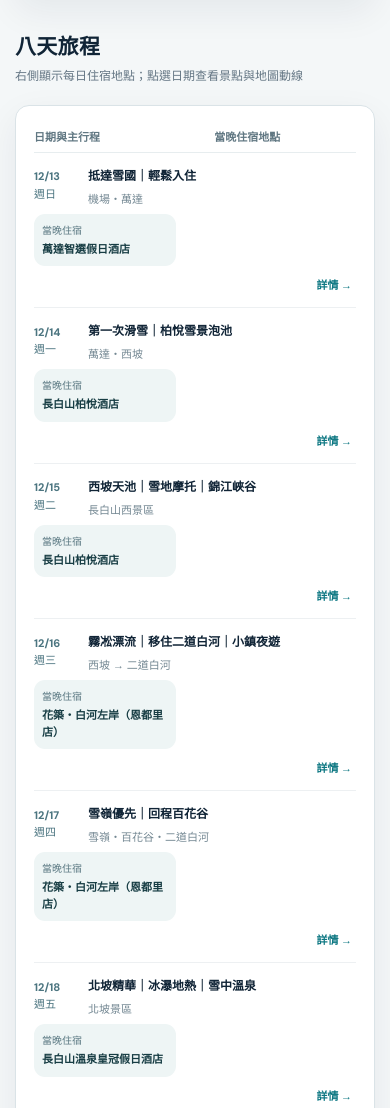
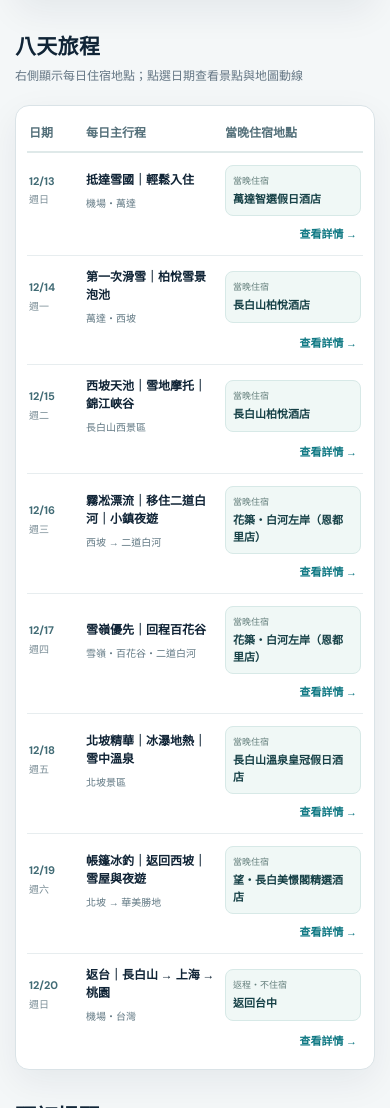
Before and after one commit to dreamchiz/qianfu-w5-exam, a plain HTML site: page index.html in a window 390 px wide. Shown: the part 1153-2261 px from the top of the page. Drawn offline with nearby package versions, Linux system fonts and the light colour scheme.

Commit message:
Fix desktop/mobile lodging grid with shared alignment

```diff
--- a/index.html
+++ b/index.html
@@ -12,6 +12,25 @@
 
 /* 全站語言規則：介面、景點、飯店、旅遊建議一律使用繁體中文；航班代碼及必要網址保留原文。 */
 .overview-hdr{display:grid;grid-template-columns:minmax(0,1fr) minmax(170px,34%);gap:16px;padding:12px 56px 8px 71px;color:#607782;font-size:12px;font-weight:800;border-bottom:1px solid #e7edef}.overview-row{display:flex;align-items:center;gap:13px;padding:13px 0;border-bottom:1px solid #edf0f2}.overview-row:last-child{border-bottom:0}.overview-date{width:58px;flex:none;font-size:12px;font-weight:800;color:#4c7580;line-height:1.6}.overview-date span{font-weight:400}.overview-main{flex:1;min-width:0}.overview-main>b{font-size:13px;line-height:1.5}.overview-zone{font-size:11px;color:#748893;margin-top:5px}.overview-stay{width:34%;min-width:170px;padding:10px 12px;background:#eef5f5;border-radius:11px;line-height:1.5;display:flex;flex-direction:column;gap:3px}.overview-stay small{font-size:10px;color:#597781}.overview-stay b{font-size:12px;color:#163c43}.overview-row .linkbtn{white-space:nowrap}@media(max-width:650px){.overview-hdr{grid-template-columns:1fr 44%;padding-left:0;padding-right:0;font-size:11px}.overview-row{gap:8px;flex-wrap:wrap}.overview-date{width:46px;font-size:11px}.overview-main{flex:1 1 38%}.overview-main>b{font-size:12px}.overview-stay{width:44%;min-width:0;flex:0 0 44%;padding:9px 8px}.overview-stay b{font-size:11px;overflow-wrap:anywhere}.overview-row .linkbtn{flex:0 0 100%;text-align:right;padding:2px 4px}}
+
+/* 品質規範：桌機及手機相同欄位順序，住宿資訊永遠置於主行程右側；全站繁體中文。 */
+#overviewdays{padding:8px 20px!important}
+.overview-head,.overview-row{display:grid;grid-template-columns:76px minmax(0,1fr) minmax(230px,34%) 100px;column-gap:18px;align-items:center}
+.overview-head{padding:15px 5px;border-bottom:2px solid #dfe9e9;color:#536f79;font-size:12px;font-weight:800}
+.overview-row{padding:13px 5px;border-bottom:1px solid #e7edef;min-height:80px}
+.overview-row:last-child{border-bottom:none}
+.overview-date{font-size:13px;font-weight:800;color:#416b75;display:flex;flex-direction:column;gap:2px}
+.overview-date span{font-weight:500;font-size:11px;color:#7b8e97}
+.overview-main{min-width:0;display:flex;flex-direction:column;gap:6px}
+.overview-main b{font-size:14px;line-height:1.5}
+.overview-main span{font-size:12px;color:#627984}
+.overview-hotel{min-width:0;display:flex;flex-direction:column;gap:4px;padding:11px 14px;border:1px solid #d7e9e7;border-radius:12px;background:#f0f8f6}
+.overview-hotel-label{font-size:11px;color:#66817e}
+.overview-hotel strong{font-size:13px;color:#143f45;line-height:1.5;overflow-wrap:anywhere}
+.overview-detail{text-align:right;font-size:12px;white-space:nowrap}
+@media (min-width:651px) and (max-width:930px){.overview-head,.overview-row{grid-template-columns:65px minmax(0,1fr) minmax(180px,35%) 75px;column-gap:11px}.overview-hotel{padding:10px}.overview-hotel strong{font-size:12px}.overview-detail{font-size:11px}}
+@media (max-width:650px){#overviewdays{padding:7px 11px!important}.overview-head{grid-template-columns:49px minmax(0,1fr) minmax(119px,41%);column-gap:8px;padding:10px 2px}.overview-head .actioncol{display:none}.overview-head .staycol{display:block}.overview-row{grid-template-columns:49px minmax(0,1fr) minmax(119px,41%);column-gap:8px;row-gap:7px;padding:12px 2px}.overview-date{font-size:11px}.overview-date span{font-size:10px}.overview-main b{font-size:12px}.overview-main span{font-size:10px}.overview-hotel{padding:8px 7px;border-radius:8px}.overview-hotel strong{font-size:11px}.overview-hotel-label{font-size:9px}.overview-detail{grid-column:2/4;justify-self:end;font-size:11px;padding:3px 5px}}
+@media (max-width:355px){.overview-head,.overview-row{grid-template-columns:44px minmax(0,1fr) minmax(106px,43%);column-gap:5px}.overview-hotel{padding:7px 5px}.overview-hotel strong{font-size:10px}.overview-main b{font-size:11px}}
 </style>
 </head><body>
 <header class="topbar"><div class="topin"><div class="brand">雪國 <em>旅行圖鑑</em> <span style="font-weight:400;font-size:10px;color:#8aadb7">/ 長白山</span></div><nav class="topnav"><button class="active" data-view="overview">總覽</button><button data-view="itinerary">行程</button><button data-view="wishlist">夢想名單</button><button data-view="map">地圖</button><button data-view="history">足跡</button></nav></div></header>
@@ -53,7 +72,7 @@ function pill(status){let cls=['已預訂','已完成'].includes(status)?'':'pen
 function renderProgress(){let requirements=pois.filter(p=>p.booking==='預約'||p.booking==='待查'||p.booking==='視開放');let count=requirements.filter(p=>['已預訂','已確認','已完成','直接前往'].includes(statusOf(p))).length;document.getElementById('statprogress').textContent=`${count} / ${requirements.length}`}
 function flightHTML(direction,from,to,dep,arr,legs,layover){return `<div class="panel flightcard"><div class="fheading">${direction} · 已出票</div><div class="frow"><div><div class="code">${from}</div><div class="clock">${dep}</div></div><div class="bar"></div><div style="text-align:right"><div class="code">${to}</div><div class="clock">${arr}</div></div></div><div style="font-size:11px;color:#778b94">經上海浦東 PVG 轉機 ${layover}</div><div class="flightlegs">${legs.map(l=>`<div><b>${l[0]}</b><span>${l[1]}</span></div>`).join('')}</div></div>`}
 function renderOverview(){document.getElementById('flightcards').innerHTML=flightHTML('去程 12/13（日）','TSA','NBS','12:20 台北松山','20:20 長白山',[['FM802　TSA → PVG','12:20—13:55'],['MU6917　PVG → NBS','17:30—20:20']],'3 小時 35 分')+flightHTML('回程 12/20（日）','NBS','TPE','11:20 長白山','17:40 桃園',[['FM7532　NBS → PVG','11:20—13:40'],['MU5005　PVG → TPE','15:45—17:40']],'2 小時 05 分');
- document.getElementById('overviewdays').innerHTML='<div class="overview-hdr"><span>日期與主行程</span><span>當晚住宿地點</span></div>'+days.map((d,i)=>`<div class="overview-row"><div class="overview-date">${dateShort(d.date)}<br/><span>週${isoDay(d.date)}</span></div><div class="overview-main"><b>${d.theme}</b><div class="overview-zone">${d.zone}</div></div><div class="overview-stay"><small>${d.hotel==='返家'?'返程':'當晚住宿'}</small><b>${d.hotel==='返家'?'返回台中':d.hotel}</b></div><button class="linkbtn" onclick="goDay(${i})">詳情 →</button></div>`).join('');}
+ document.getElementById('overviewdays').innerHTML=`<div class="overview-head"><span>日期</span><span>每日主行程</span><span class="staycol">當晚住宿地點</span><span class="actioncol">行程</span></div>`+days.map((d,i)=>`<div class="overview-row"><div class="overview-date"><strong>${dateShort(d.date)}</strong><span>週${isoDay(d.date)}</span></div><div class="overview-main"><b>${d.theme}</b><span>${d.zone}</span></div><div class="overview-hotel"><span class="overview-hotel-label">${d.hotel==='返家'?'返程・不住宿':'當晚住宿'}</span><strong>${d.hotel==='返家'?'返回台中':d.hotel}</strong></div><button class="linkbtn overview-detail" onclick="goDay(${i})" aria-label="查看${dateShort(d.date)}詳細行程">查看詳情 →</button></div>`).join('');}
 function goDay(i){selectedDay=i;showView('itinerary');renderDay()}
 function dayPoiIds(day){return [...new Set(day.items.map(x=>x.poi).filter(x=>poiById[x]))]}
 function renderDay(){document.getElementById('daylist').innerHTML=days.map((d,i)=>`<button class="daypick ${i===selectedDay?'active':''}" onclick="selectedDay=${i};renderDay()"><b>${dateShort(d.date)} 週${isoDay(d.date)}</b><span>${d.label}</span><div style="font-size:11px;line-height:1.5">${d.zone}</div></button>`).join('');let d=days[selectedDay];document.getElementById('daydetails').innerHTML=`<div class="daysummary"><div><span class="eyebrow">${d.label} · ${dateShort(d.date)} 週${isoDay(d.date)}</span><h3>${d.theme}</h3><p>${d.lead}</p></div></div><div class="timeline">${d.items.map(x=>`<div class="event ${x.type}"><div class="etime">${x.time}</div><div class="pin"></div><div class="econtent"><div class="etitle"><b>${x.title}</b>${poiById[x.poi]?`<button class="linkbtn" onclick="openDetail('${x.poi}')">查看詳情 ↗</button>`:''}</div><p>${x.desc}</p></div></div>`).join('')}</div><div class="hotelband">當晚住宿　<b>${d.hotel}</b></div>`;renderDayMap();}
@@ -119,7 +138,7 @@ function mapNavLinks(p){return `<a href="${navUrl(p)}" target="_blank" rel="noop
 function renderDayMap(){if(!dayMap)dayMap=createMap('daymap');let ids=dayPoiIds(days[selectedDay]);if(dayMap){setTimeout(()=>{dayMap.invalidateSize();fillMarkers(dayMap,dayLayers,ids)},50)}document.getElementById('dayprovider').innerHTML=mapNavLinks(poiById[ids[0]]||poiById.park);document.getElementById('dayroute').innerHTML=ids.map((id,i)=>`${i?'<i>›</i>':''}<span title="點擊查看" onclick="openDetail('${id}')" style="cursor:pointer">${poiById[id].title}</span>`).join('')}
 const cats=['全部','美景','玩樂','美食','住宿','購物','文化','交通'];
 function fullPois(){return [...pois,...st.extra]};function renderWish(){document.getElementById('wishfilters').innerHTML=cats.map(c=>`<button onclick="wishFilter='${c}';renderWish()" class="chip ${c===wishFilter?'sel':''}">${c}</button>`).join('');let q=(document.getElementById('wishsearch').value||'').trim();let ps=fullPois().filter(p=>(wishFilter==='全部'||p.cat===wishFilter)&&(!q||(p.title+p.zone+p.desc).includes(q)));document.getElementById('wishgrid').innerHTML=ps.map(p=>{let d=p.date?days.findIndex(x=>x.date===p.date):-1;return `<div class="panel wishcard"><div class="wishliststat"><span class="minitag">${p.cat} · ${p.zone}</span>${pill(statusOf(p))}</div><h4>${p.title}</h4><p>${p.desc}</p><div class="wishbottom"><span style="font-size:11px;color:#788a92">${d>=0?'已排 '+dateShort(p.date):'尚未排入行程'}</span><div>${d>=0?`<a href="#" onclick="event.preventDefault();goDay(${d})">去行程 ↗</a> · `:''}<a href="#" onclick="event.preventDefault();openDetail('${p.id}')">詳情</a></div></div></div>`}).join('')||'<div class="panel" style="padding:24px">沒有符合條件的項目。</div>'}
-function openDetail(id){let p=fullPois().find(x=>x.id===id);if(!p)return;window.activePoi=id;let d=days.findIndex(x=>x.date===p.date);document.getElementById('modalzone').textContent=`${p.cat} / ${p.zone}`;document.getElementById('modaltitle').textContent=p.title;document.getElementById('modaldesc').textContent=p.desc;document.getElementById('modaltags').innerHTML=`<span>${p.booking}</span><span>${d>=0?'已排 '+p.date+' · DAY '+(d+1):'尚未排程'}</span>`;let msg=['待查','視開放'].includes(p.booking)?'這項活動尚未確認 12 月中旬實際營運、開放時間或票價；請勿因本行程顯示就認定已可購票。':p.booking==='預約'?'這項需要預訂或至少確認方案與場次。完成付款後請自行將狀態改為「已預訂」。':p.booking==='已預訂'?'票務已由旅客提供截圖確認。其他地面接送未因此視為已預約。':'可彈性到訪，但是否需門票或購物預約仍以業者公告為準。';document.getElementById('modalnotice').textContent=msg;let statuses=['尚未預訂','查詢中','已確認','已預訂','直接前往','已完成','已取消','不可營運'];document.getElementById('modalstatus').innerHTML=statuses.map(s=>`<option ${s===statusOf(p)?'selected':''}>${s}</option>`).join('');document.getElementById('modalstatus').onchange=e=>{st.status[id]=e.target.value;save();renderWish();renderHistory()};let note=document.getElementById('modalnote');note.value=st.notes[id]||'';note.oninput=()=>{st.notes[id]=note.value;save()};document.getElementById('modallinks').innerHTML=`${d>=0?`<button class="primary" onclick="document.getElementById('detailmodal').close();goDay(${d})">跳至 ${dateShort(p.date)} 行程 ↗</button>`:''}<a href="${navUrl(p)}" target="_blank">${p.lat<30?'Google':'高德'}地圖導航</a>`;document.getElementById('detailmodal').showModal()}
+function openDetail(id){let p=fullPois().find(x=>x.id===id);if(!p)return;window.activePoi=id;let d=days.findIndex(x=>x.date===p.date);document.getElementById('modalzone').textContent=`${p.cat} / ${p.zone}`;document.getElementById('modaltitle').textContent=p.title;document.getElementById('modaldesc').textContent=p.desc;document.getElementById('modaltags').innerHTML=`<span>${p.booking}</span><span>${d>=0?'已排 '+p.date+' · 第 '+(d+1)+' 天':'尚未排程'}</span>`;let msg=['待查','視開放'].includes(p.booking)?'這項活動尚未確認 12 月中旬實際營運、開放時間或票價；請勿因本行程顯示就認定已可購票。':p.booking==='預約'?'這項需要預訂或至少確認方案與場次。完成付款後請自行將狀態改為「已預訂」。':p.booking==='已預訂'?'票務已由旅客提供截圖確認。其他地面接送未因此視為已預約。':'可彈性到訪，但是否需門票或購物預約仍以業者公告為準。';document.getElementById('modalnotice').textContent=msg;let statuses=['尚未預訂','查詢中','已確認','已預訂','直接前往','已完成','已取消','不可營運'];document.getElementById('modalstatus').innerHTML=statuses.map(s=>`<option ${s===statusOf(p)?'selected':''}>${s}</option>`).join('');document.getElementById('modalstatus').onchange=e=>{st.status[id]=e.target.value;save();renderWish();renderHistory()};let note=document.getElementById('modalnote');note.value=st.notes[id]||'';note.oninput=()=>{st.notes[id]=note.value;save()};document.getElementById('modallinks').innerHTML=`${d>=0?`<button class="primary" onclick="document.getElementById('detailmodal').close();goDay(${d})">跳至 ${dateShort(p.date)} 行程 ↗</button>`:''}<a href="${navUrl(p)}" target="_blank">${p.lat<30?'Google':'高德'}地圖導航</a>`;document.getElementById('detailmodal').showModal()}
 function renderMapTabs(){document.getElementById('mapdays').innerHTML=days.map((d,i)=>`<button class="chip ${mapDay===i?'sel':''}" onclick="mapDay=${i};renderMapTabs();renderBigMap()">${dateShort(d.date)}</button>`).join('')}
 function renderBigMap(){if(!bigMap)bigMap=createMap('bigmap');let ids=dayPoiIds(days[mapDay]);if(bigMap){setTimeout(()=>{bigMap.invalidateSize();fillMarkers(bigMap,bigLayers,ids)},30)}document.getElementById('mapstoplist').innerHTML=ids.map((id,i)=>`<div style="padding:5px 0;font-size:12px"><b style="color:#1f858a">${i+1}.</b> <a href="#" onclick="event.preventDefault();openDetail('${id}')">${poiById[id].title} ↗</a></div>`).join('')}
 function openCurrentRoute(){
```
